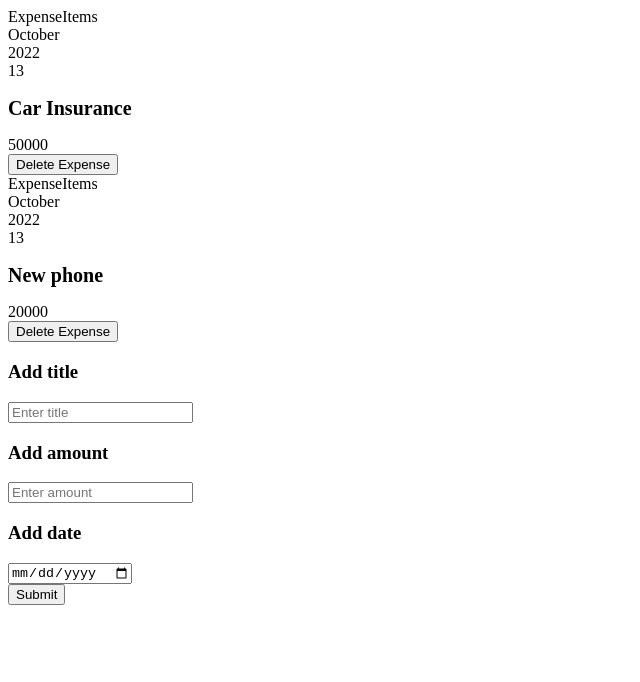
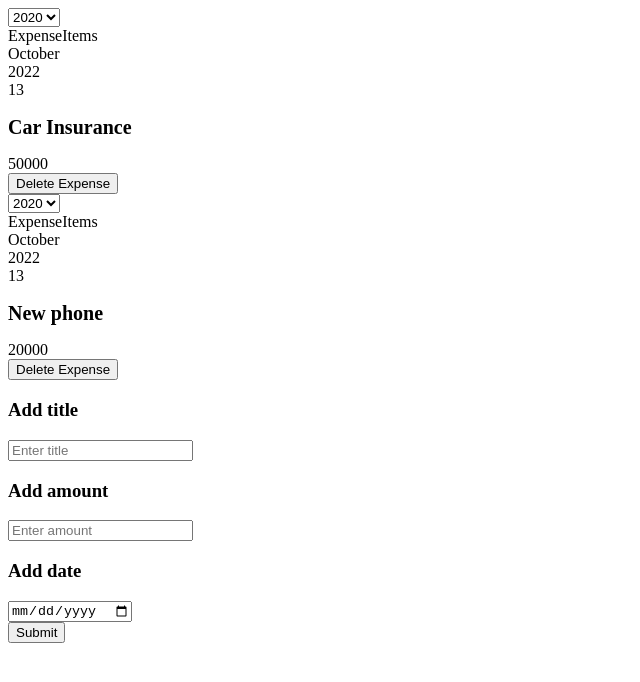
Before and after one commit to Dilkashpeshimam18/react-expense-tracker, a React (Create React App) app: page / in a window 1280 px wide. Shown: the top 682 px of the page, without its empty margins (0-640 px from the left). Built offline with nearby package versions, Linux system fonts and the light colour scheme.

Commit message:
handling select value

```diff
--- /dev/null
+++ b/src/components/Expense/ExpenseFilter.js
@@ -0,0 +1,20 @@
+import React from 'react'
+
+const ExpenseFilter = ({handleFilter, filterYear}) => {
+    const handleChange=(event)=>{
+      handleFilter(event.target.value)
+    }
+  return (
+    <div>
+        <select value={filterYear} onChange={handleChange}>
+            <option value='2022'>2022</option>
+            <option value='2021'>2021</option>
+            <option value='2020'>2020</option>
+            <option value='2019'>2019</option>
+
+        </select>
+    </div>
+  )
+}
+
+export default ExpenseFilter
--- a/src/components/Expense/Expenses.js
+++ b/src/components/Expense/Expenses.js
@@ -1,10 +1,18 @@
-import React from 'react'
+import React, {useState}from 'react'
+import ExpenseFilter from './ExpenseFilter'
 import ExpenseItem from './ExpenseItem'
 
 const Expenses = ({ expenseName, expenseDate, expenseAmount }) => {
+  const [filterYear,setFilterYear]=useState('2020')
+
+  const handleFilter=(selectedYear)=>{
+    setFilterYear(selectedYear)
+    console.log(filterYear)
+  }
   return (
     <div>
-        <ExpenseItem expenseName={expenseName} expenseDate={expenseDate} expenseAmount={expenseAmount}/>
+      <ExpenseFilter handleFilter={handleFilter} filterYear={filterYear} />
+        <ExpenseItem  expenseName={expenseName} expenseDate={expenseDate} expenseAmount={expenseAmount}/>
     </div>
   )
 }
```
